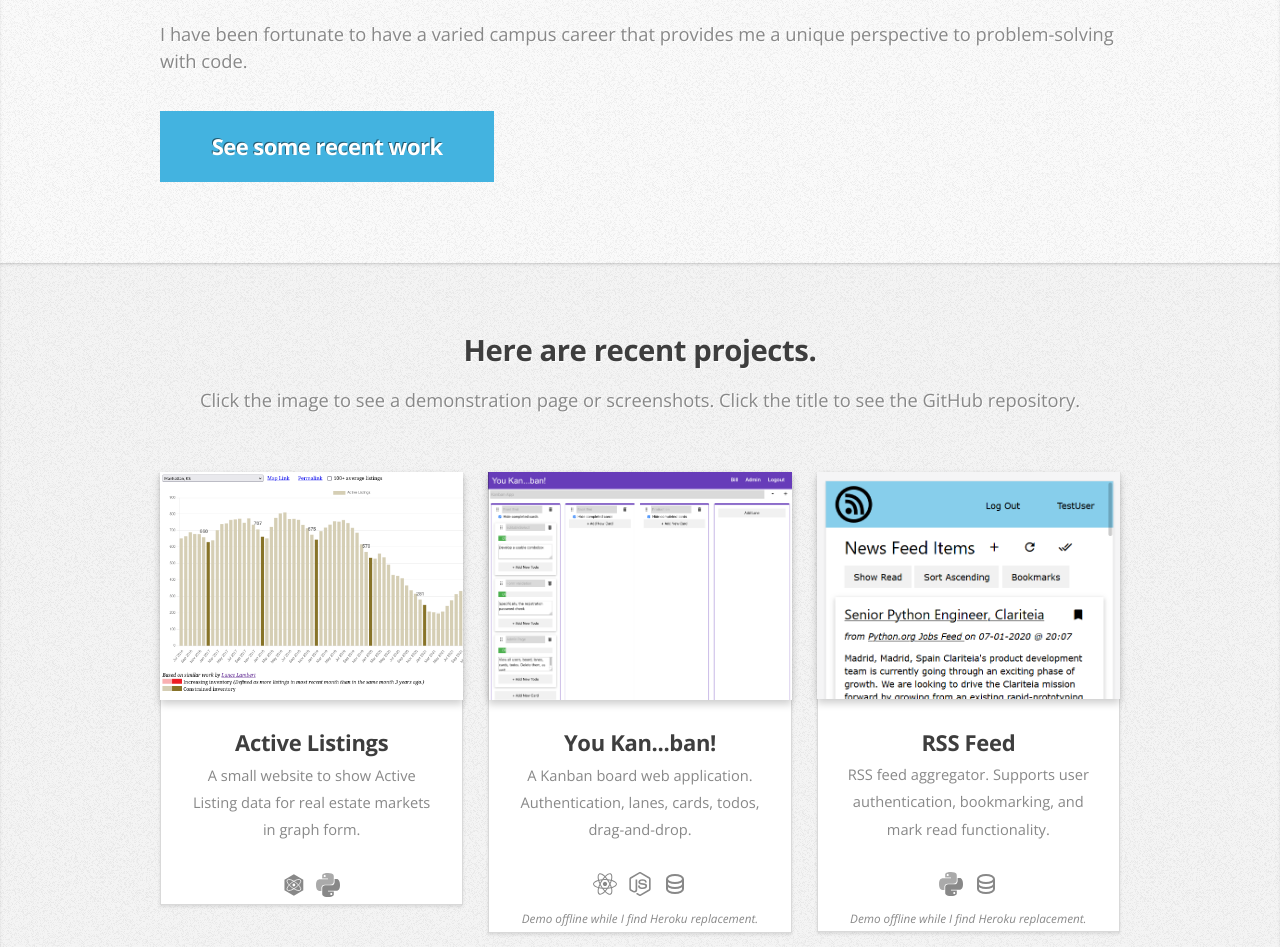
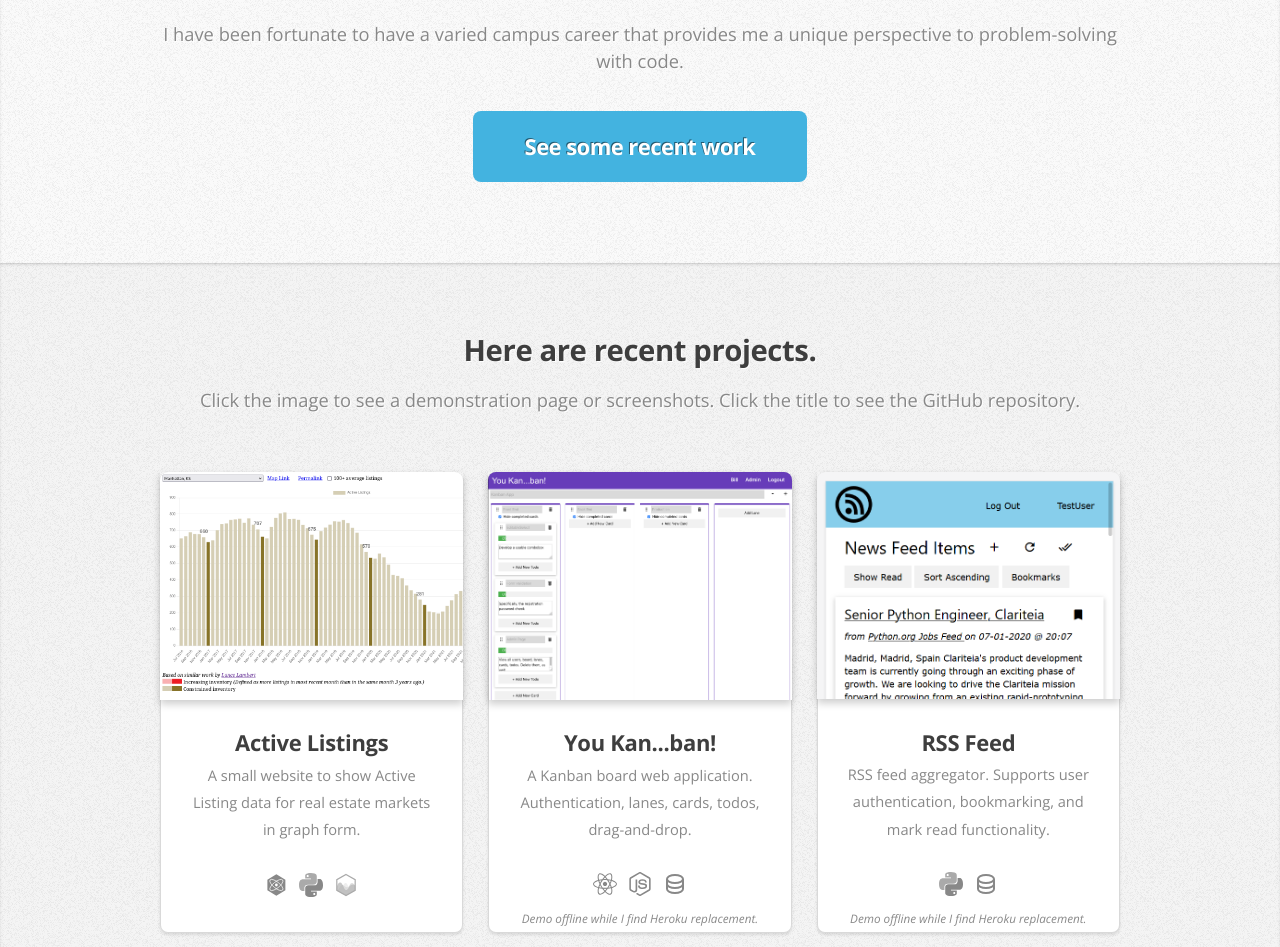
Before and after one commit to bchandos/bchandos.github.io, a plain HTML site: page index.html in a window 1280 px wide. Shown: the part 1331-2278 px from the top of the page. Drawn offline with nearby package versions, Linux system fonts and the light colour scheme.

Commit message:
Add new icon

```diff
--- a/assets/css/main.css
+++ b/assets/css/main.css
@@ -402,6 +402,7 @@ footer > p {
   flex-wrap: wrap;
   box-sizing: border-box;
   align-items: stretch;
+  justify-content: center;
 }
 
 .row > * {
@@ -1825,6 +1826,7 @@ button.large,
 .button.large {
   font-size: 1.5em;
   letter-spacing: -0.025em;
+  border-radius: 8px;
 }
 
 input[type="button"].alt,
@@ -1944,6 +1946,8 @@ ul.actions li:first-child {
     0px 2px 3px 0px rgba(0, 0, 0, 0.1);
   text-align: center;
   padding: 2em;
+  border-radius: 8px;
+  height: 100%;
 }
 
 .box.style1 {
@@ -1987,6 +1991,10 @@ ul.actions li:first-child {
   padding-bottom: 0;
 }
 
+.box img {
+  border-top-right-radius: 8px;
+  border-top-left-radius: 8px;
+}
 /* Wrappers */
 
 .wrapper {
@@ -2005,7 +2013,7 @@ ul.actions li:first-child {
 .wrapper.style2 {
   background-color: #fafafa;
   text-shadow: 1px 1px 0px #fff;
-  text-align: left;
+  text-align: center;
 }
 
 .wrapper.style3 {
--- a/index.html
+++ b/index.html
@@ -189,6 +189,7 @@
               <img src="images/icons/preactjs.svg" title="Preact" class="svg-wrapper svg-icon" alt="Preact JS logo" />
               <img src="images/icons/python.svg" title="Python" class="svg-wrapper svg-icon"
                 alt="Python programming language logo" />
+              <img src="images/icons/chartjs.svg" title="ChartJS" class="svg-wrapper svg-icon" alt="ChartJS logo" />
             </p>
           </article>
         </div>
```
Also changed, not shown: images/icons/chartjs.svg (added).
